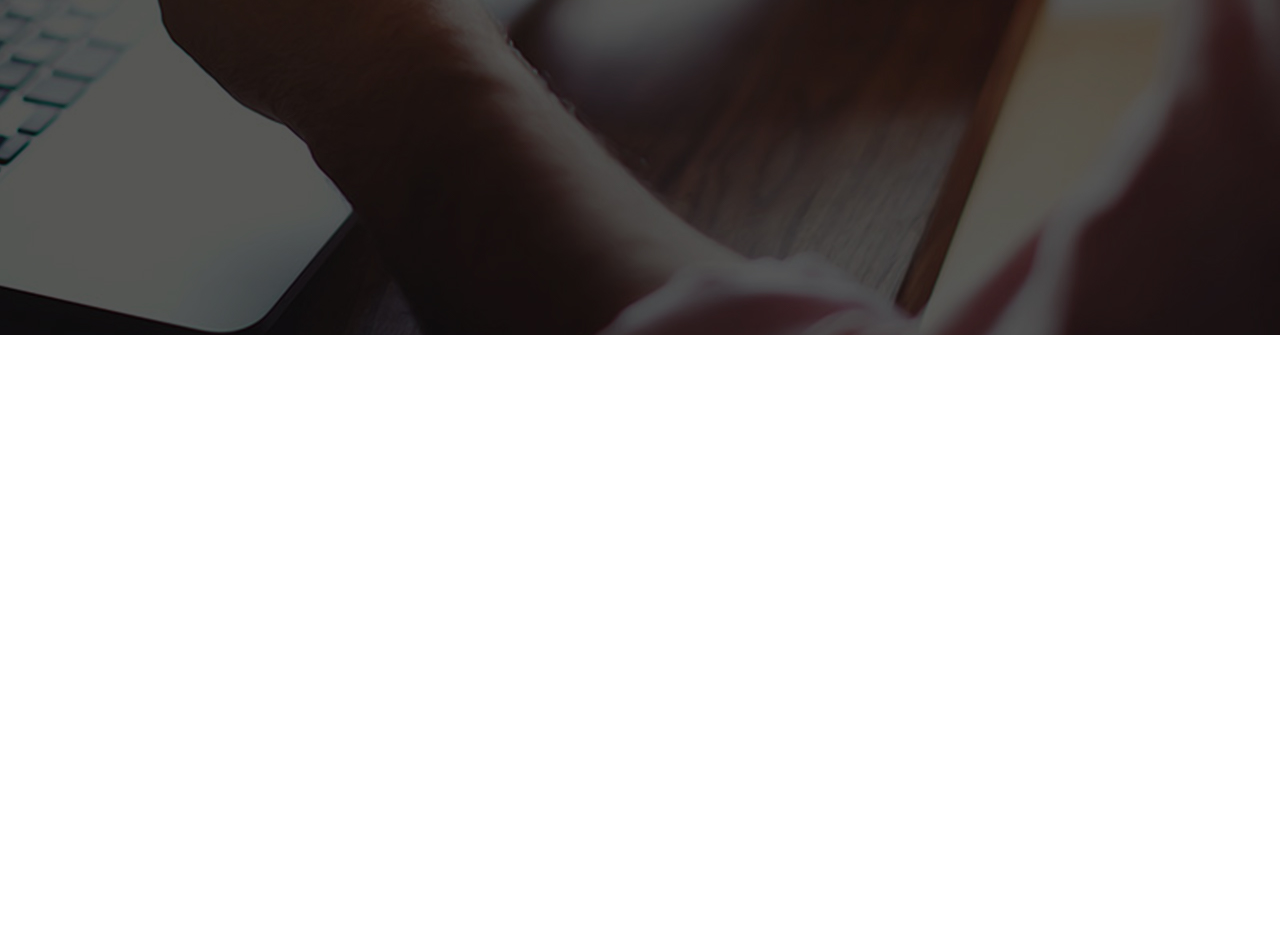
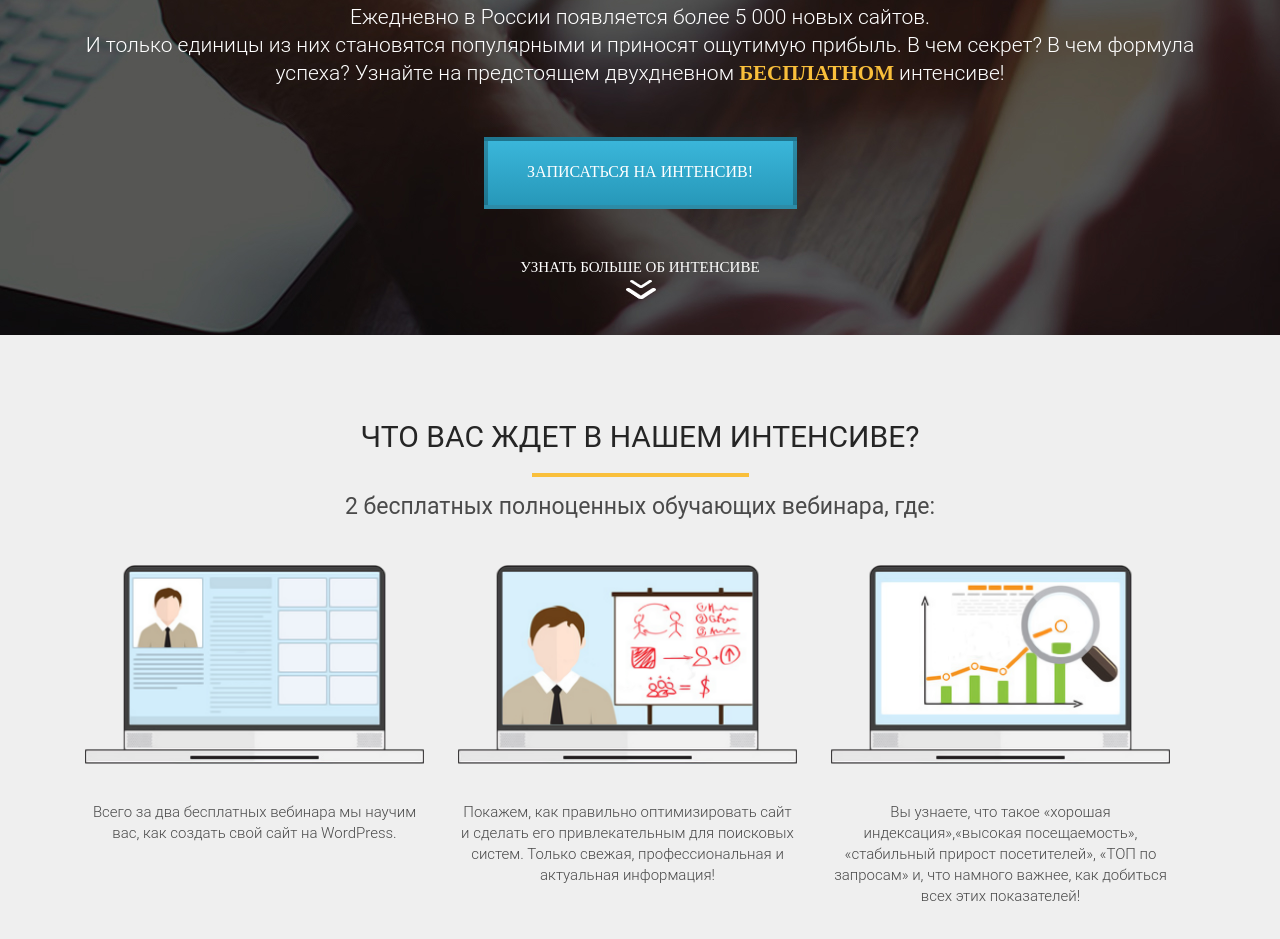
Before and after one commit to ZeRcooI/PetrichenkoWordpressIntensive, a website: page src/index.html in a window 1280 px wide. Shown: the part 465-1404 px from the top of the page. Before the commit the page ends 800 px from the top, so only its background shows below. Drawn offline with Linux system fonts and the light colour scheme.

Commit message:
Готовая первая секция и вторая

```diff
--- a/src/CSS/style.css
+++ b/src/CSS/style.css
@@ -36,27 +36,142 @@ h1 {
   font-family: 'Roboto';
   font-size: 15px;
   font-weight: 500;
-  line-height: 24px;
   text-transform: uppercase;
   text-align: center;
   margin-top: 14px;
 }
 
+h2.title {
+  margin-top: 30px;
+}
+
 .title {
+  color: #f9bf3b;
   font-family: 'Roboto - Black';
+  font-size: 41px;
   font-weight: 900;
-  font-size: 41px;
   text-transform: uppercase;
   text-align: center;
-  color: #f9bf3b;
 }
 
 .simple .title_big {
+  color: #fff;
   font-family: 'Roboto - Black';
+  font-size: 80px;
   font-weight: 900;
-  font-size: 80px;
-  margin-top: 21px;
   text-transform: uppercase;
   text-align: center;
+  margin-top: 21px;
+}
+
+.promo .promo_text {
+  padding: 0 13px;
+  margin-top: 23px;
   color: #fff;
+  font-family: 'Roboto Light';
+  font-size: 21px;
+  font-weight: 300;
+  line-height: 28px;
+  text-align: center;
 }
+
+.promo .promo_text span {
+  color: #f9bf3b;
+  font-family: 'Roboto Bold';
+  font-weight: 700;
+}
+
+.promo .promo_btn {
+  display: block;
+  color: #fff;
+  margin: 0 auto;
+  margin-top: 50px;
+  width: 313px;
+  height: 72px;
+  box-shadow: inset 0 0 0 rgba(0, 0, 0, 0.4);
+  border: 4px solid rgba(0, 0, 0, 0.23);
+  background: linear-gradient(to top, #2798b9 0%, #3ab6da 100%);
+  font-family: 'Roboto Bold';
+  text-transform: uppercase;
+  font-size: 16px;
+  font-weight: 400;
+  text-align: center;
+  cursor: pointer;
+  outline: none;
+}
+
+.more {
+  margin-top: 50px;
+}
+
+.more .more_text {
+  color: #fff;
+  font-size: 15px;
+  font-weight: 100;
+  font-family: 'Roboto - Thin';
+  text-transform: uppercase;
+  text-align: center;
+}
+
+.more .more_img {
+  display: block;
+  margin: 0 auto;
+  margin-top: 4px;
+}
+
+.waiting {
+  height: 604px;
+  background-color: #efefef;
+  padding: 85px 0 75px 0;
+}
+
+.waiting .waiting_header {
+  color: #252525;
+  font-family: Roboto;
+  font-size: 30px;
+  font-weight: 400;
+  text-transform: uppercase;
+  text-align: center;
+}
+
+.waiting .waiting_divider {
+  margin: 0 auto;
+  margin-top: 18px;
+  width: 217px;
+  height: 4px;
+  background-color: #f9bf3b;
+}
+
+.waiting .waiting_subheader {
+  margin-top: 17px;
+  color: #4a4a4a;
+  font-family: Roboto;
+  font-size: 23px;
+  font-weight: 400;
+  text-align: center;
+}
+
+.waiting .waiting_wrapper {
+  margin-top: 45px;
+}
+
+.waiting .waiting_wrapper .waiting_item {
+  vertical-align: top;
+  display: inline-block;
+  margin: 0 15px;
+  width: 339px;
+  text-align: center;
+}
+
+.waiting .waiting_wrapper .waiting_item .waiting_img {
+  width: 100%;
+}
+
+.waiting .waiting_wrapper .waiting_item .waiting_descr {
+  margin-top: 33px;
+  color: #4a4a4a;
+  font-family: Roboto;
+  font-size: 15px;
+  font-weight: 300;
+  line-height: 21px;
+}
--- a/src/index.html
+++ b/src/index.html
@@ -13,7 +13,7 @@
     <section class="promo">
       <div class="container">
         <div class="logo">
-          <img src="icons/logo.png" alt="logo" class="logo_img" />
+          <img class="logo_img" src="icons/logo.png" alt="logo" />
           <div class="logo_text">WordPress интенсив</div>
         </div>
         <h1 class="title">Создать свой сайт на WordPress</h1>
@@ -22,6 +22,63 @@
           <div class="line"></div>
         </div>
         <h2 class="title">Куда сложнее сделать это правильно!</h2>
+        <div class="promo_text">
+          Ежедневно в России появляется более 5 000 новых сайтов.<br />
+          И только единицы из них становятся популярными и приносят ощутимую
+          прибыль. В чем секрет? В чем формула успеха? Узнайте на предстоящем
+          двухдневном <span>БЕСПЛАТНОМ</span> интенсиве!
+        </div>
+        <button class="promo_btn">Записаться на интенсив!</button>
+        <div class="more">
+          <div class="more_text">узнать больше об интенсиве</div>
+          <img class="more_img" src="icons/arrow_down.png" alt="arrow_down" />
+        </div>
+      </div>
+    </section>
+    <section class="waiting">
+      <div class="container">
+        <h2 class="waiting_header">Что вас ждет в нашем интенсиве?</h2>
+        <div class="waiting_divider"></div>
+        <div class="waiting_subheader">
+          2 бесплатных полноценных обучающих вебинара, где:
+        </div>
+        <div class="waiting_wrapper">
+          <div class="waiting_item">
+            <img
+              class="waiting_img"
+              src="img/waiting/waiting_1.png"
+              alt="waiting_1"
+            />
+            <div class="waiting_descr">
+              Всего за два бесплатных вебинара мы научим вас, как создать свой
+              сайт на WordPress.
+            </div>
+          </div>
+          <div class="waiting_item">
+            <img
+              class="waiting_img"
+              src="img/waiting/waiting_2.png"
+              alt="waiting_2"
+            />
+            <div class="waiting_descr">
+              Покажем, как правильно оптимизировать сайт и сделать его
+              привлекательным для поисковых систем. Только свежая,
+              профессиональная и актуальная информация!
+            </div>
+          </div>
+          <div class="waiting_item">
+            <img
+              class="waiting_img"
+              src="img/waiting/waiting_3.png"
+              alt="waiting_3"
+            />
+            <div class="waiting_descr">
+              Вы узнаете, что такое «хорошая индексация»,«высокая посещаемость»,
+              «стабильный прирост посетителей», «ТОП по запросам» и, что намного
+              важнее, как добиться всех этих показателей!
+            </div>
+          </div>
+        </div>
       </div>
     </section>
   </body>
```
Also changed, not shown: src/icons/arrow_down.png (added), src/img/waiting/waiting_1.png (added), src/img/waiting/waiting_2.png (added), src/img/waiting/waiting_3.png (added).
